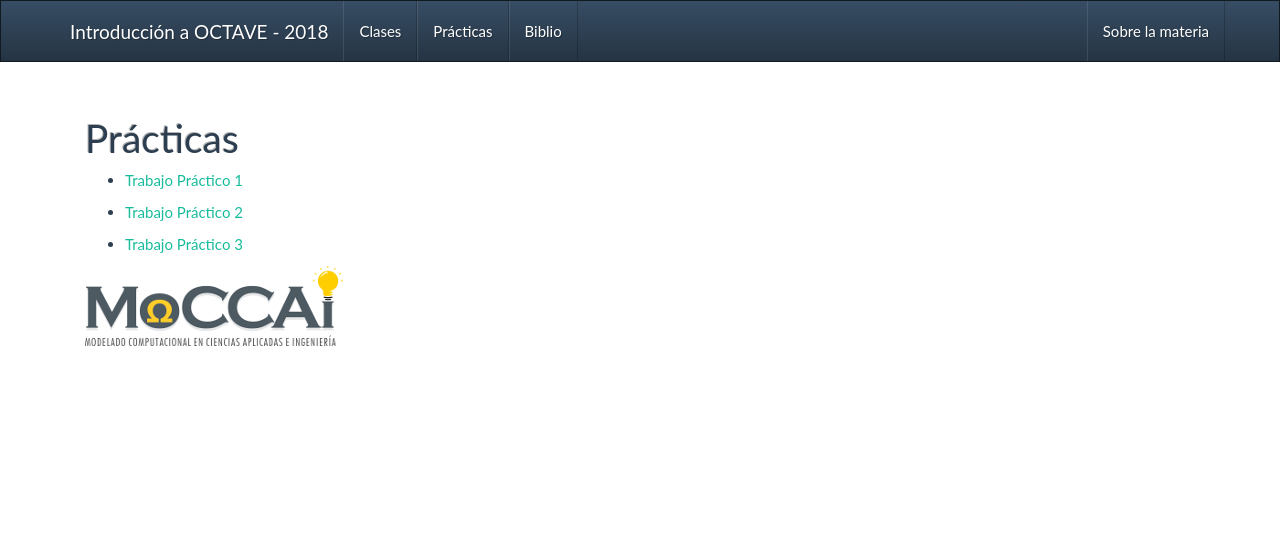
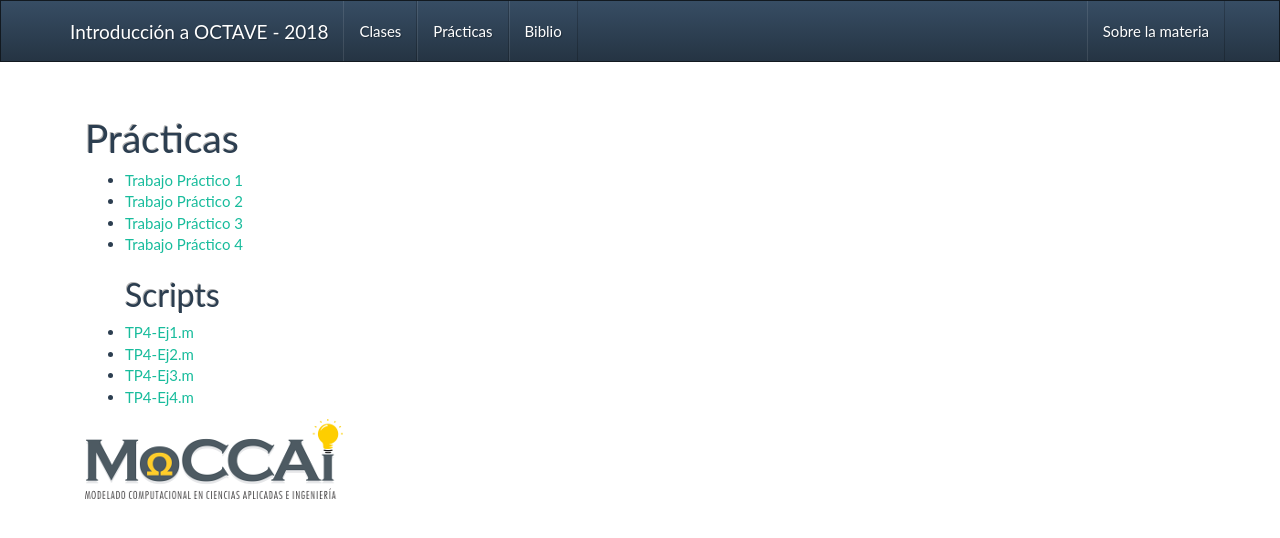
Before and after one commit to grupomoccai/octave, a plain HTML site: page practicas.html in a window 1280 px wide. Drawn offline with Linux system fonts and the light colour scheme.

Commit message:
Practica 4. Scripts m con ejemplos.

```diff
--- a/practicas.html
+++ b/practicas.html
@@ -39,19 +39,18 @@
     <!-- </div> -->
     <div class="site-content container">
       <div class="col-md-9">
-
         <h1 id="introducción-a-octave">Prácticas</h1>
         <ul>
-          <li><a href="practicas_archivos/2018_introoctave-tp1.pdf">Trabajo Práctico 1</a><br>
-          </li>
-        </ul>
-		<ul>
-          <li><a href="practicas_archivos/2018_introoctave-tp2.pdf">Trabajo Práctico 2</a><br>
-          </li>
-        </ul>
-		<ul>
-          <li><a href="practicas_archivos/2018_introoctave-tp3.pdf">Trabajo Práctico 3</a><br>
-          </li>
+          <li><a href="practicas_archivos/2018_introoctave-tp1.pdf">Trabajo Práctico 1</a><br></li>
+          <li><a href="practicas_archivos/2018_introoctave-tp2.pdf">Trabajo Práctico 2</a><br></li>
+          <li><a href="practicas_archivos/2018_introoctave-tp3.pdf">Trabajo Práctico 3</a><br></li>
+          <li><a href="practicas_archivos/2018_introoctave-tp4.pdf">Trabajo Práctico 4</a><br></li>
+
+          <h2 id="introducción-a-octave">Scripts</h2>
+          <li><a href="practicas_archivos/tp4-ej1-trayectoria3D.m">         TP4-Ej1.m</a><br></li>
+          <li><a href="practicas_archivos/tp4-ej2-reactores_transitorio.m"> TP4-Ej2.m</a><br></li>
+          <li><a href="practicas_archivos/tp4-ej3.m">                       TP4-Ej3.m</a><br></li>
+          <li><a href="practicas_archivos/tp4-ej4.m">                       TP4-Ej4.m</a><br></li>
         </ul>
 
 <a href="https://sites.google.com/view/moccai"><p><img style="WIDTH:258px; HEIGHT:80px; border:0" src="index_archivos/MoCCAi_logo_reduced.png"></p></a>
```
Also changed, not shown: 5 other files.
